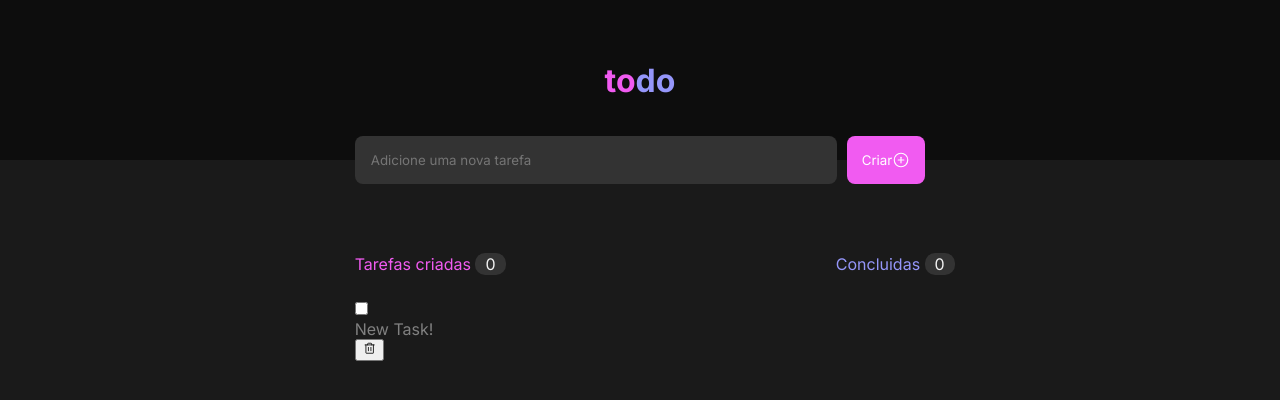
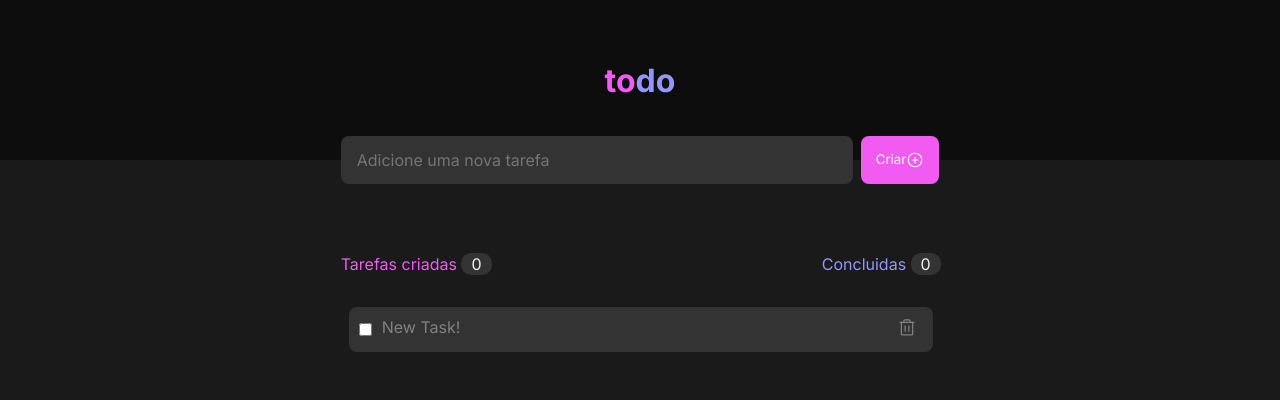
Before and after one commit to aninhabort/to-do-list, a React (Vite) app: page / in a window 1280 px wide. Shown: the top 400 px of the page. Built offline with nearby package versions, Linux system fonts and the light colour scheme.

Commit message:
Colocando estilo em tarefas

```diff
--- a/src/App.tsx
+++ b/src/App.tsx
@@ -1,5 +1,5 @@
-import Body from "./components/Body"
-import Header from "./components/Header"
+import Body from "./components/bodyComponent/Body"
+import Header from "./components/headerComponent/Header"
 
 import './global.css'
 import styles from './App.module.css'
--- a/src/components/Tasks.tsx
+++ /dev/null
@@ -1,24 +0,0 @@
-import { Trash } from "phosphor-react";
-
-interface TasksContent {
-  content: string;
-  onDelete: (content: string) => void
-}
-
-const Tasks = ({ content, onDelete }: TasksContent) => {
-  function handleDeleteTask() {
-    onDelete(content);
-  }
-
-  return (
-    <div>
-      <input type="checkbox"></input>
-      <p>{content}</p>
-      <button onClick={handleDeleteTask}>
-        <Trash />
-      </button>
-    </div>
-  );
-};
-
-export default Tasks;
--- a/src/components/Body.module.css
+++ b/src/components/bodyComponent/Body.module.css
@@ -11,22 +11,21 @@
     background-color: var(--gray-400, #262626);
     border-radius: 8px;
     border: none;
-    margin-right: 10px;
+    color: var(--gray-300);
+    font-size: medium;
+    height: 16px;
+    margin-right: 8px;
     padding: 16px;
-    width: 450px;
-    height: 16px;
+    width: 480px;
 }
 
 .buttonCreate {
-    align-items: center;
     background-color: var(--pink);
     border: none;
     border-radius: 8px;
     color: white;
     display: flex;
-    justify-content: space-between;
     padding: 15px;
-    justify-content: center;
 }
 
 .buttonCreate:hover {
--- a/src/components/Body.tsx
+++ b/src/components/bodyComponent/Body.tsx
@@ -2,7 +2,7 @@ import { PlusCircle, Notepad } from "phosphor-react";
 import { ChangeEvent, MouseEvent, useState } from "react";
 
 import styles from "./Body.module.css";
-import Tasks from "./Tasks";
+import Tasks from "../taskComponent/Tasks";
 
 const Body = () => {
   const [newTask, setNewTask] = useState("");
--- /dev/null
+++ b/src/components/taskComponent/Task.module.css
@@ -0,0 +1,28 @@
+.taskContent {
+  background-color: var(--gray-400, #262626);
+  border-radius: 8px;
+  margin: 8px;
+  padding: 10px;
+  display: flex;
+  flex-flow: row;
+  justify-content: space-between;
+}
+
+.removeButton {
+  background: none;
+  border: none;
+}
+
+.checkbox {
+  display: flex;
+  flex-flow: row;
+  word-break: break-word;
+}
+
+.checkboxInput {
+  margin-right: 10px;
+}
+
+.checkboxInput:checked + .checkboxLabel {
+  text-decoration: line-through;
+}
--- /dev/null
+++ b/src/components/taskComponent/Tasks.tsx
@@ -0,0 +1,28 @@
+import { Trash } from "phosphor-react";
+
+import styles from "./Task.module.css";
+
+interface TasksContent {
+  content: string;
+  onDelete: (content: string) => void
+}
+
+const Tasks = ({ content, onDelete }: TasksContent) => {
+  function handleDeleteTask() {
+    onDelete(content);
+  }
+
+  return (
+    <div className={styles.taskContent}>
+      <div className={styles.checkbox}>
+        <input type="checkbox" id="taskInput" className={styles.checkboxInput} />
+        <label className={styles.checkboxLabel} htmlFor="taskInput">{content}</label>
+      </div>
+      <button onClick={handleDeleteTask} className={styles.removeButton}>
+        <Trash size={20} color="var(--gray-300)"/>
+      </button>
+    </div>
+  );
+};
+
+export default Tasks;
```
Also changed, not shown: src/components/headerComponent/Header.module.css (renamed from src/components/Header.module.css), src/components/headerComponent/Header.tsx (renamed from src/components/Header.tsx).
